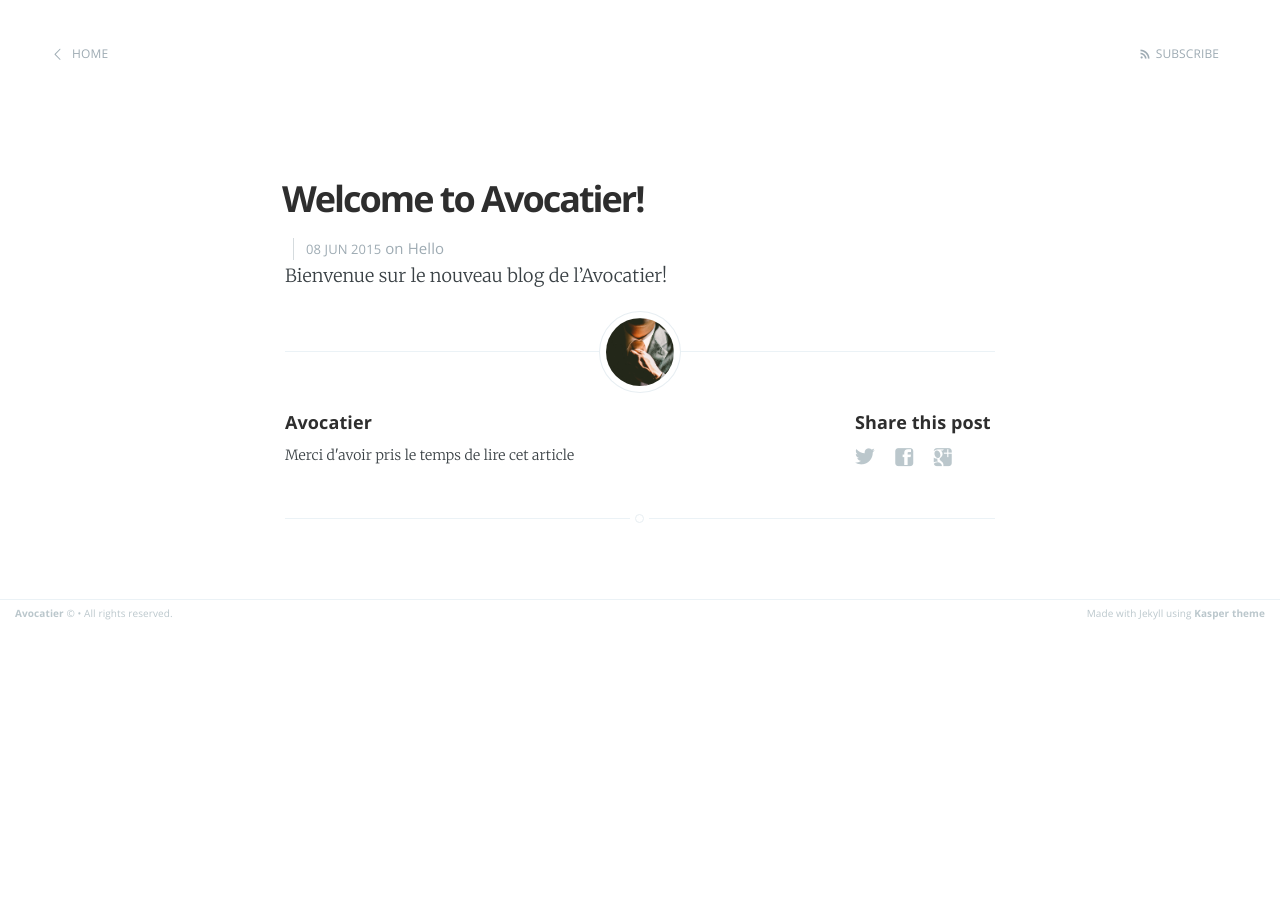
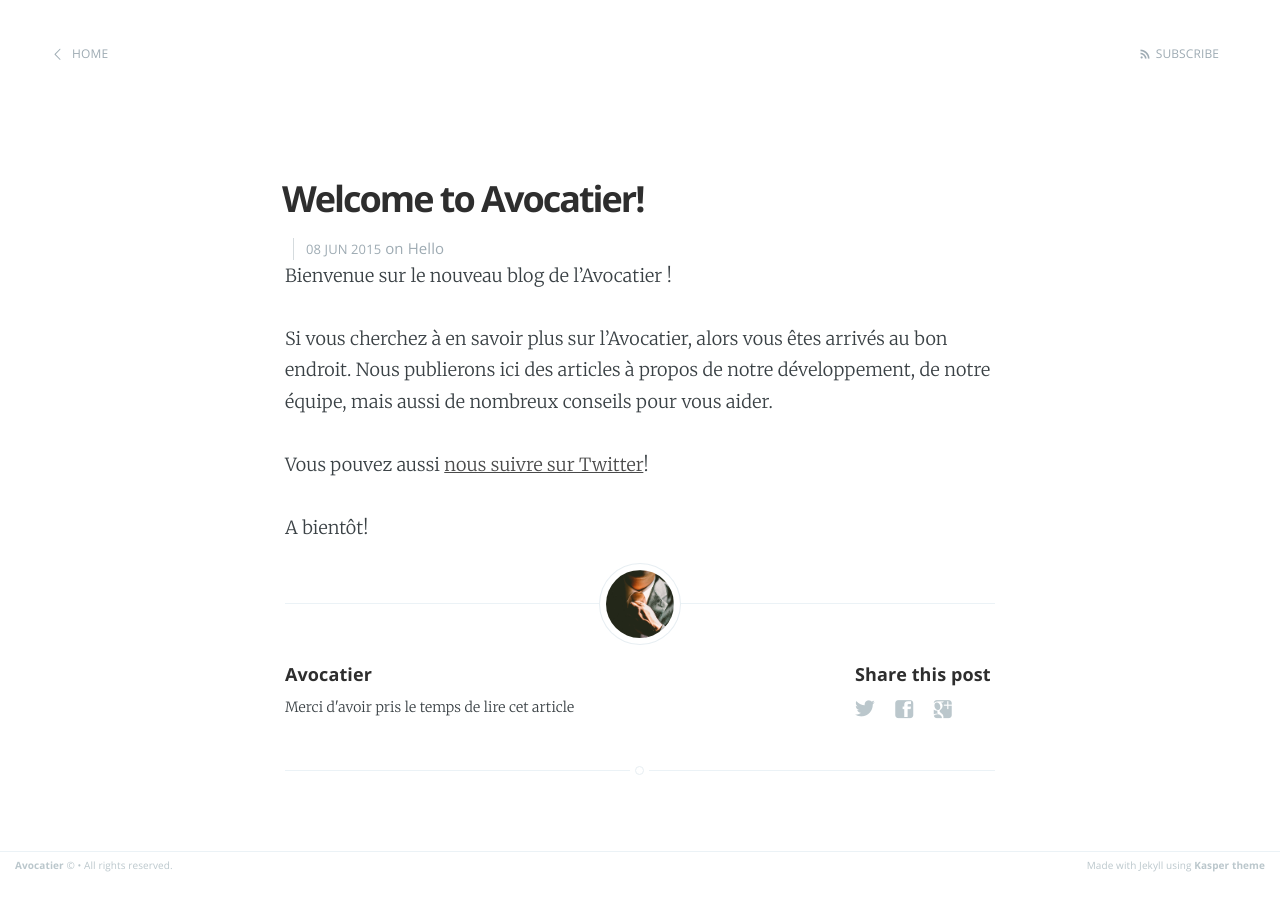
Before and after one commit to avocatier/avocatier.github.io, a Jekyll site: the page built from _posts/2015-08-06-welcome-to-Avocatier.markdown, in a window 1280 px wide. Built offline with Jekyll 4.4.1, drawn with Linux system fonts in a browser that asks for light colours; Markdown is read by kramdown in place of the engine named in the settings.

Commit message:
Update 2015-08-06-welcome-to-Avocatier.markdown

```diff
--- a/_posts/2015-08-06-welcome-to-Avocatier.markdown
+++ b/_posts/2015-08-06-welcome-to-Avocatier.markdown
@@ -4,5 +4,12 @@ title:  "Welcome to Avocatier!"
 date:   2015-06-08 10:18:00
 categories: Hello
 ---
+Bienvenue sur le nouveau blog de l'Avocatier !
 
-Bienvenue sur le nouveau blog de l'Avocatier!
+Si vous cherchez à en savoir plus sur l'Avocatier, alors vous êtes arrivés au bon endroit. Nous publierons ici des articles à propos de notre développement, de notre équipe, mais aussi de nombreux conseils pour vous aider.
+
+Vous pouvez aussi [nous suivre sur Twitter]!
+
+A bientôt!
+
+[nous suivre sur Twitter]:https://twitter.com/lavocatier
```
